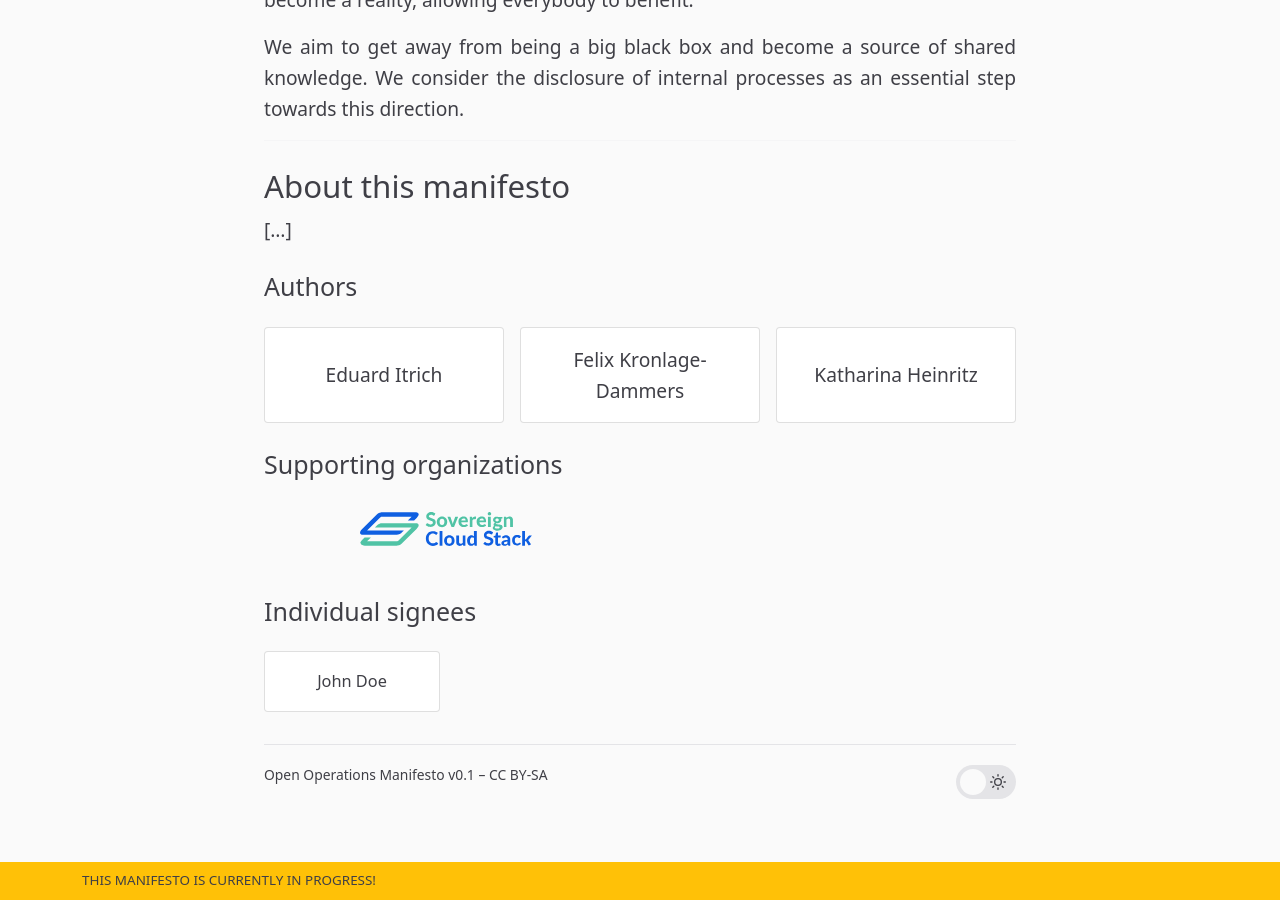
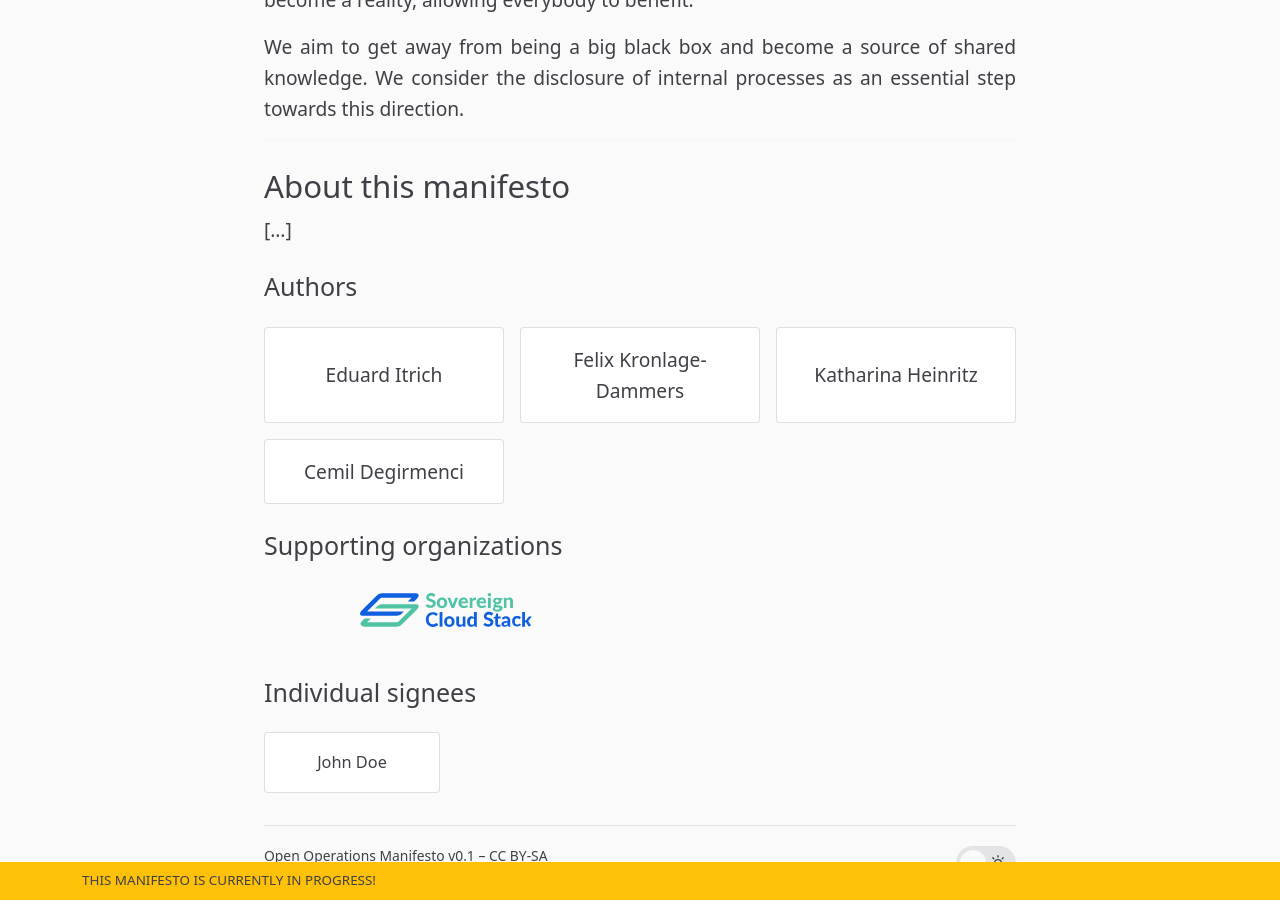
Before and after one commit to SovereignCloudStack/open-operations-manifesto, a Jekyll site: the page built from MANIFESTO.md, in a window 1280 px wide and 900 px high, scrolled down 1914 px. Built offline with Jekyll 4.4.1, drawn with Linux system fonts in a browser that asks for light colours.

Commit message:
Update authors.yml (#11)
add myself as author

Signed-off-by: cedegi <66091263+cedegi@users.noreply.github.com>

Signed-off-by: cedegi <66091263+cedegi@users.noreply.github.com>

```diff
--- a/_data/authors.yml
+++ b/_data/authors.yml
@@ -1,3 +1,4 @@
 - name: Eduard Itrich
 - name: Felix Kronlage-Dammers
 - name: Katharina Heinritz
+- name: Cemil Degirmenci
```
